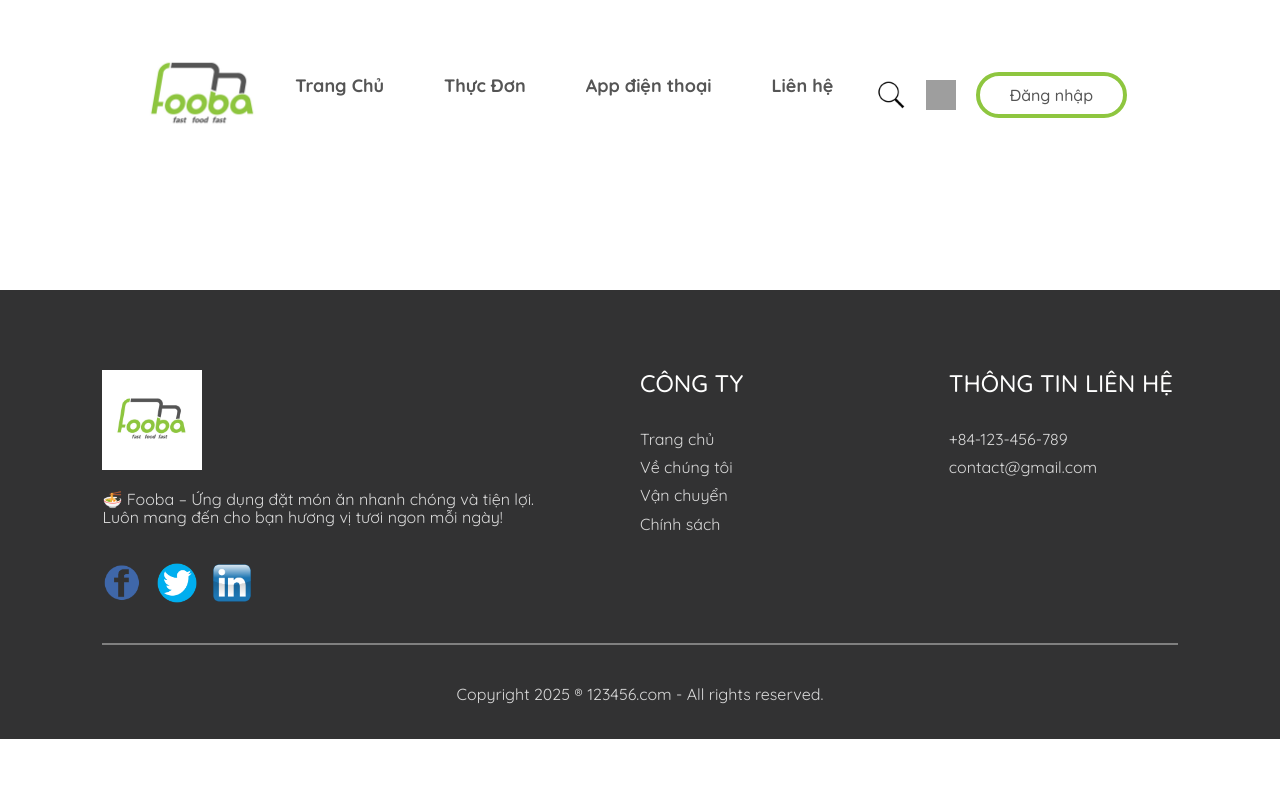
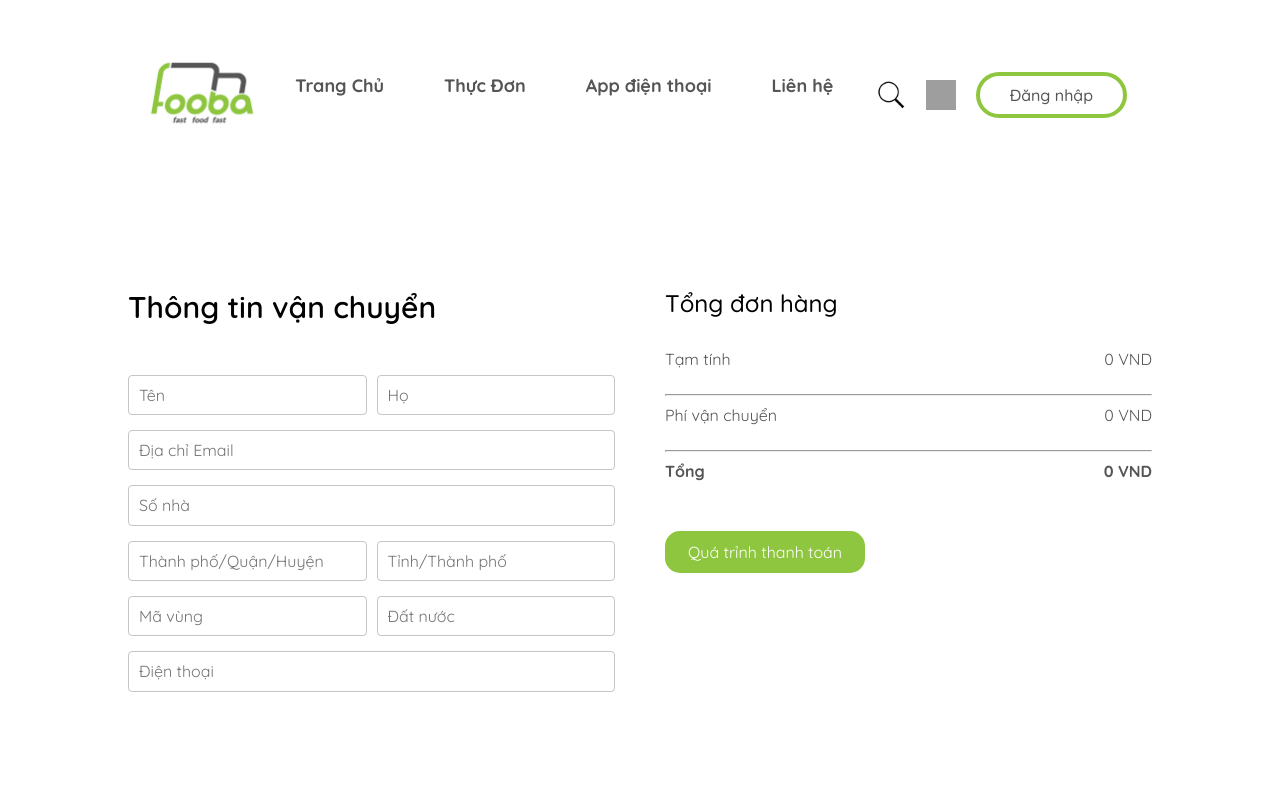
Before and after one commit to Chantrang96/Food-Order-Project, a React (Vite) app: page /order in a window 1280 px wide. Shown: the top 800 px of the page. Built offline with nearby package versions, Linux system fonts and the light colour scheme; grey boxes are pictures that could not be loaded.

Commit message:
Adding PlaceOrder

```diff
--- a/src/App.jsx
+++ b/src/App.jsx
@@ -23,6 +23,7 @@
           <Route path="/PlaceOrder" element={<PlaceOrder />} />
           <Route path="/Menu" element={<Menu />} />
           <Route path="/DownloadApp" element={<DownloadApp />} />
+          <Route path="/order" element={<PlaceOrder />} />
         </Routes>
       </div>
       <Footer />
--- a/src/pages/Cart/Cart.jsx
+++ b/src/pages/Cart/Cart.jsx
@@ -3,10 +3,12 @@
 import StoreContext from "../../components/Context/StoreContext";
 import { food_list } from "../../assets/Assets";
 import removeIcon from "../../assets/remove_icon.png";
+import { useNavigate } from "react-router";
 
 const Cart = () => {
   const { cartItems, food_list, removeFromCart, getTotalCartAmount } =
     useContext(StoreContext);
+  const navigate = useNavigate ();
 
   return (
     <div className="cart">
@@ -56,15 +58,15 @@
             <hr />
             <div className="cart-total-detail">
               <p>Phí vận chuyển</p>
-              <p>{20000} VND</p>
+              <p>{getTotalCartAmount()===0?0:20000} VND</p>
             </div>
             <hr />
             <div className="cart-total-detail">
               <b>Tổng</b>
-              <b>{getTotalCartAmount() + 20000} VND</b>
+              <b>{getTotalCartAmount()===0?0:getTotalCartAmount() + 20000} VND</b>
             </div>
           </div>
-          <button>Đi đến trang thanh toán</button>
+          <button onClick={()=>navigate('/order')}>Đi đến trang thanh toán</button>
         </div>
         <div className="cart-promocode">
           <div>
--- a/src/pages/PlaceOrder/PlaceOrder.css
+++ b/src/pages/PlaceOrder/PlaceOrder.css
@@ -0,0 +1,35 @@
+.place-order {
+    display: flex;
+    align-items: start;
+    justify-content: space-between;
+    gap: 50px;
+    margin-top: 100px;
+}
+.place-oder-left {
+    width: 100%;
+    max-width: max(30%, 500px);
+}
+.place-oder-left .title {
+    font-size: 30px;
+    font-weight: 600;
+    margin-bottom: 50px;
+}
+.place-oder-left input {
+    margin-bottom: 15px;
+    width: 100%;
+    padding: 10px;
+    border: 1px solid #c5c5c5;
+    border-radius: 4px;
+    outline-color: tomato;
+}
+.place-oder-left .multi-fields {
+    display: flex;
+    gap: 10px;
+}
+.place-oder-right {
+    width: 100%;
+    max-width: max(40%, 500px);
+}
+.place-order .cart-total button {
+    margin-top: 30px;
+}
--- a/src/pages/PlaceOrder/PlaceOrder.jsx
+++ b/src/pages/PlaceOrder/PlaceOrder.jsx
@@ -1,8 +1,58 @@
-import React from "react";
+import React, { useContext } from "react";
 import "./PlaceOrder.css";
+import StoreContext from "../../components/Context/StoreContext";
 
 const PlaceOrder = () => {
-  return <div></div>;
+
+  const {getTotalCartAmount} = useContext(StoreContext)
+
+  return (
+    <form className='place-order'>
+      <div className="place-oder-left">
+        <p className="title">Thông tin vận chuyển</p>
+        <div className="multi-fields">
+          <input type="text" placeholder='Tên'/>
+          <input type="text" placeholder='Họ'/>
+        </div>
+        <input type="email" placeholder='Địa chỉ Email'/>
+        <input type="text" placeholder='Số nhà'/>
+        <div className="multi-fields">
+          <input type="text" placeholder='Thành phố/Quận/Huyện'/>
+          <input type="text" placeholder='Tỉnh/Thành phố'/>
+        </div>
+        <div className="multi-fields">
+          <input type="text" placeholder='Mã vùng'/>
+          <input type="text" placeholder='Đất nước'/>
+        </div>
+        <input type="text" placeholder='Điện thoại'/>
+      </div>
+      <div className="place-oder-right">
+        <div className="cart-total">
+          <h2>Tổng đơn hàng</h2>
+          <div>
+            <div className="cart-total-detail">
+              <p>Tạm tính</p>
+              <p>{getTotalCartAmount()} VND </p>
+            </div>
+            <hr />
+            <div className="cart-total-detail">
+              <p>Phí vận chuyển</p>
+              <p>{getTotalCartAmount()===0?0:20000} VND</p>
+            </div>
+            <hr />
+            <div className="cart-total-detail">
+              <b>Tổng</b>
+              <b>{getTotalCartAmount()===0?0:getTotalCartAmount() + 20000} VND</b>
+            </div>
+          </div>
+          <button>Quá trỉnh thanh toán</button>
+        </div>
+
+      </div>
+
+
+    </form>
+  )
 };
 
 export default PlaceOrder;
```
